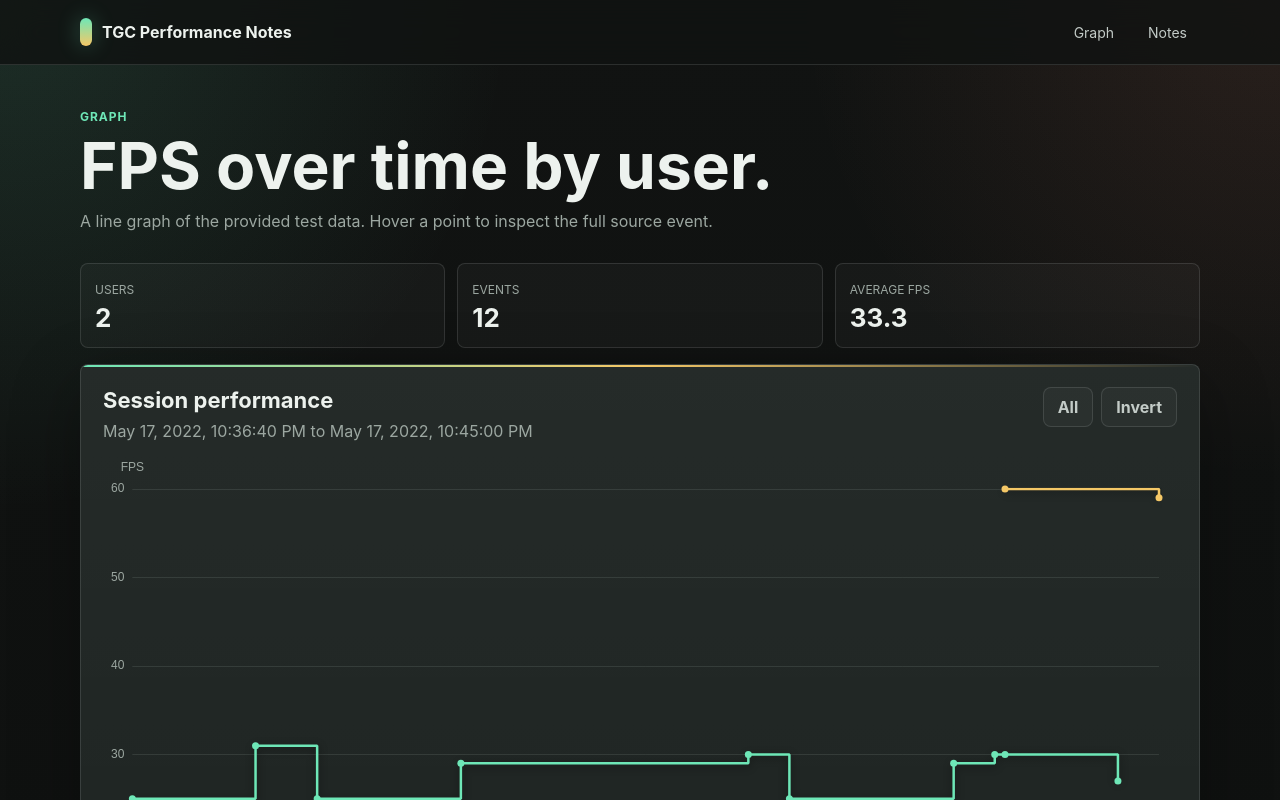
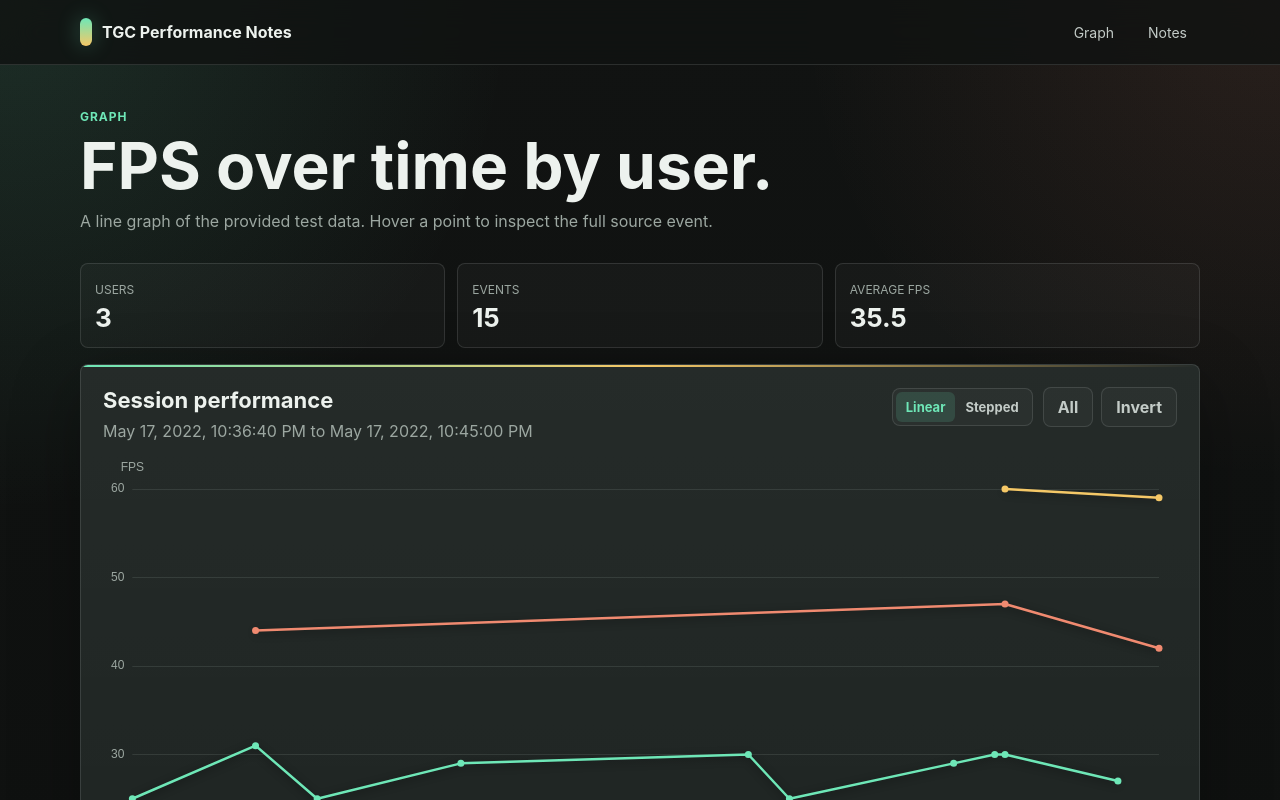
Before and after one commit to longnguyen11/TGC-graph-notes, a Next.js app: page /graph in a window 1280 px wide. Shown: the top 800 px of the page. Built offline with nearby package versions, Linux system fonts and the light colour scheme.

Commit message:
make graph looks better

```diff
--- a/app/graph/page.tsx
+++ b/app/graph/page.tsx
@@ -17,6 +17,7 @@
 } from "@/lib/graph";
 
 const ReactECharts = dynamic(() => import("echarts-for-react"), { ssr: false });
+type LineMode = "linear" | "stepped";
 
 const testData: FeedEvent[] = [
   {
@@ -115,10 +116,35 @@
     event: "ping",
     description: "",
   },
+  {
+    id: 12,
+    user: "Puekam",
+    fps: 44,
+    timestamp: 1652827060,
+    event: "enter_level",
+    description: "Level_Archives",
+  },
+  {
+    id: 13,
+    user: "Puekam",
+    fps: 47,
+    timestamp: 1652827425,
+    event: "add_party",
+    description: "david",
+  },
+  {
+    id: 14,
+    user: "Puekam",
+    fps: 42,
+    timestamp: 1652827500,
+    event: "ping",
+    description: "",
+  },
 ];
 
 export default function Graph() {
   const [selectedUsers, setSelectedUsers] = useState<Record<string, boolean>>({});
+  const [lineMode, setLineMode] = useState<LineMode>("linear");
 
   const series = useMemo(() => buildFpsSeries(testData), []);
   const userSummaries = useMemo(() => buildUserSummaries(testData), []);
@@ -219,7 +245,7 @@
         id: item.user,
         name: item.user,
         data: item.points,
-        step: "end",
+        step: lineMode === "stepped" ? "end" : false,
         symbol: "circle",
         symbolSize: 7,
         showSymbol: true,
@@ -238,7 +264,7 @@
         },
       })),
     }),
-    [selectedUsers, series],
+    [lineMode, selectedUsers, series],
   );
 
   function toggleUser(user: string) {
@@ -294,6 +320,24 @@
               {formatTimestamp(firstTimestamp)} to {formatTimestamp(lastTimestamp)}
             </p>
           </div>
+          <div className="chart-actions">
+            <div className="segmented-control" aria-label="Line style">
+              <button
+                aria-pressed={lineMode === "linear"}
+                type="button"
+                onClick={() => setLineMode("linear")}
+              >
+                Linear
+              </button>
+              <button
+                aria-pressed={lineMode === "stepped"}
+                type="button"
+                onClick={() => setLineMode("stepped")}
+              >
+                Stepped
+              </button>
+            </div>
+
             <div className="nav-links" aria-label="Legend actions">
               <button className="ghost-button" type="button" onClick={showAllUsers}>
                 All
@@ -301,6 +345,7 @@
               <button className="ghost-button" type="button" onClick={invertUsers}>
                 Invert
               </button>
+            </div>
           </div>
         </div>
 
--- a/app/page.tsx
+++ b/app/page.tsx
@@ -17,8 +17,8 @@
           <div>
             <h2>FPS over time</h2>
             <p>
-              A polished chart view with per-user lines, hover detail, and time
-              range controls.
+              A chart view with per-user lines, hover detail, line style modes,
+              and time range controls.
             </p>
           </div>
           <div className="card-meta">
--- a/app/styles/graph.css
+++ b/app/styles/graph.css
@@ -29,6 +29,38 @@
   margin: 6px 0 0;
   color: var(--muted);
   line-height: 1.6;
+}
+
+.chart-actions {
+  display: flex;
+  align-items: center;
+  justify-content: flex-end;
+  flex-wrap: wrap;
+  gap: 10px;
+}
+
+.segmented-control {
+  display: inline-flex;
+  border: 1px solid var(--border);
+  border-radius: var(--radius);
+  background: rgba(255, 255, 255, 0.03);
+  padding: 3px;
+}
+
+.segmented-control button {
+  min-height: 30px;
+  border: 0;
+  border-radius: 6px;
+  background: transparent;
+  color: var(--muted-strong);
+  padding: 0 10px;
+  font-size: 13px;
+  font-weight: 700;
+}
+
+.segmented-control button[aria-pressed="true"] {
+  background: rgba(110, 231, 183, 0.14);
+  color: var(--accent);
 }
 
 .metric-row {
```
Also changed, not shown: 2 other files (tests, documents, lock files or other folders). Lines whose indentation alone changed are shown as unchanged.
